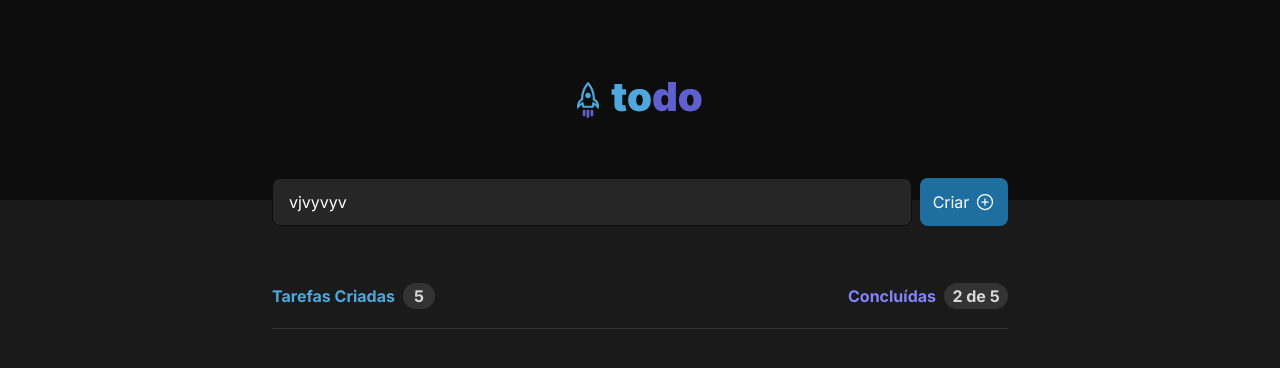
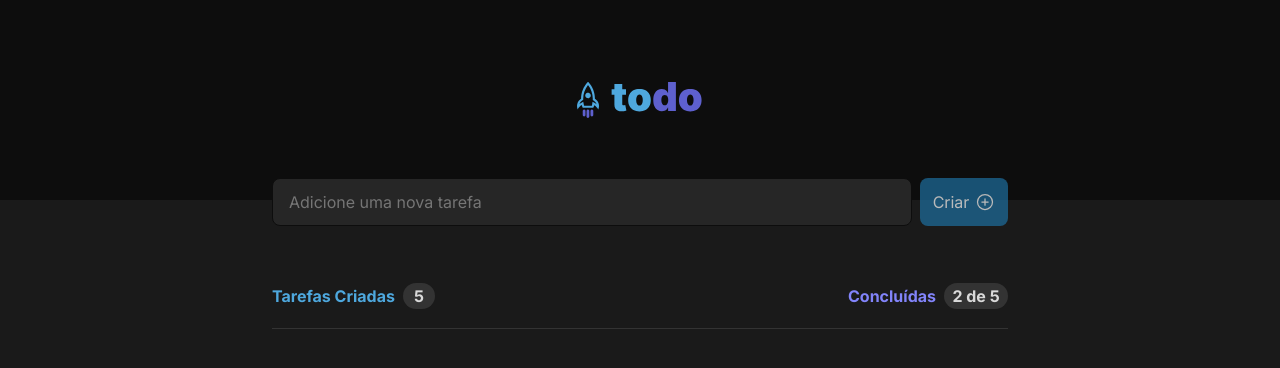
Before and after one commit to Leozinho11/ToDoList, a React (Vite) app in the folder ToDoList/: page / in a window 1280 px wide. Shown: the top 368 px of the page. Built offline with nearby package versions, Linux system fonts and the light colour scheme.

Commit message:
Almost done

```diff
--- a/ToDoList/src/App.jsx
+++ b/ToDoList/src/App.jsx
@@ -11,9 +11,12 @@ import { useState } from 'react';
 export function App() {
 
 
+const [tasks, setTasks] = useState([]);
+const [newTaskContent, setNewTaskContent] = useState('');
+const cardKey = uuidv4()
 
-const [tasks, setTasks] = useState([]);
-const [newTaskContent, setNewTaskContent] = useState('vjvyvyv');
+const isNewTaskContentEmpty = newTaskContent.length===0;
+
 
 
 function handleCreateNewTask(){
@@ -48,7 +51,7 @@ function deleteTask(taskToDelete){
 
                 />
 
-                <button type='submit'>
+                <button type='submit' disabled={isNewTaskContentEmpty} >
                      Criar
                      <PlusCircle size={20}/>
                 </button>
@@ -71,12 +74,13 @@ function deleteTask(taskToDelete){
                   {tasks.map (task => {
                     return(
                     <Cards
-                    key={uuidv4}
+                    id={cardKey}
                     content={task}
                     deleteTask={deleteTask}
                     />
                     )
                   })}
+                  {tasks.filter}
                     </div>
                  </div>
             </div>
--- a/ToDoList/src/App.module.css
+++ b/ToDoList/src/App.module.css
@@ -55,6 +55,11 @@
 
 .form button:hover svg{
     background: var(--blue);
+}
+
+.form button:disabled{
+    opacity: 0.7;
+    cursor: not-allowed;
 }
 
 .task{
--- a/ToDoList/src/components/TasksCards/Cards.jsx
+++ b/ToDoList/src/components/TasksCards/Cards.jsx
@@ -3,18 +3,22 @@ import { v4 as uuidv4 } from 'uuid'
 import { Trash } from 'phosphor-react';
 
 
-export function Cards ({content, deleteTask, key = uuidv4()}) {
+export function Cards ({content, deleteTask, key = uuidv4(), isChecked}) {
 
   function handleDeleteTask(){
 
-    deleteTask(key)
+    deleteTask(content)
   }
+
+  function changeCheck(){
+    console.log(isChecked)
+    }
 
 
     return (
         <div className={styles.cards}>
           <div className={styles.cardsContent}>
-            <input type="checkbox" id={key} />
+            <input type="checkbox" onClick={changeCheck} value={isChecked} id={key} />
             <label htmlFor={key}>{content}</label>
             <button onClick={handleDeleteTask} title='Deletar task'>
               <Trash size={24} />
```
